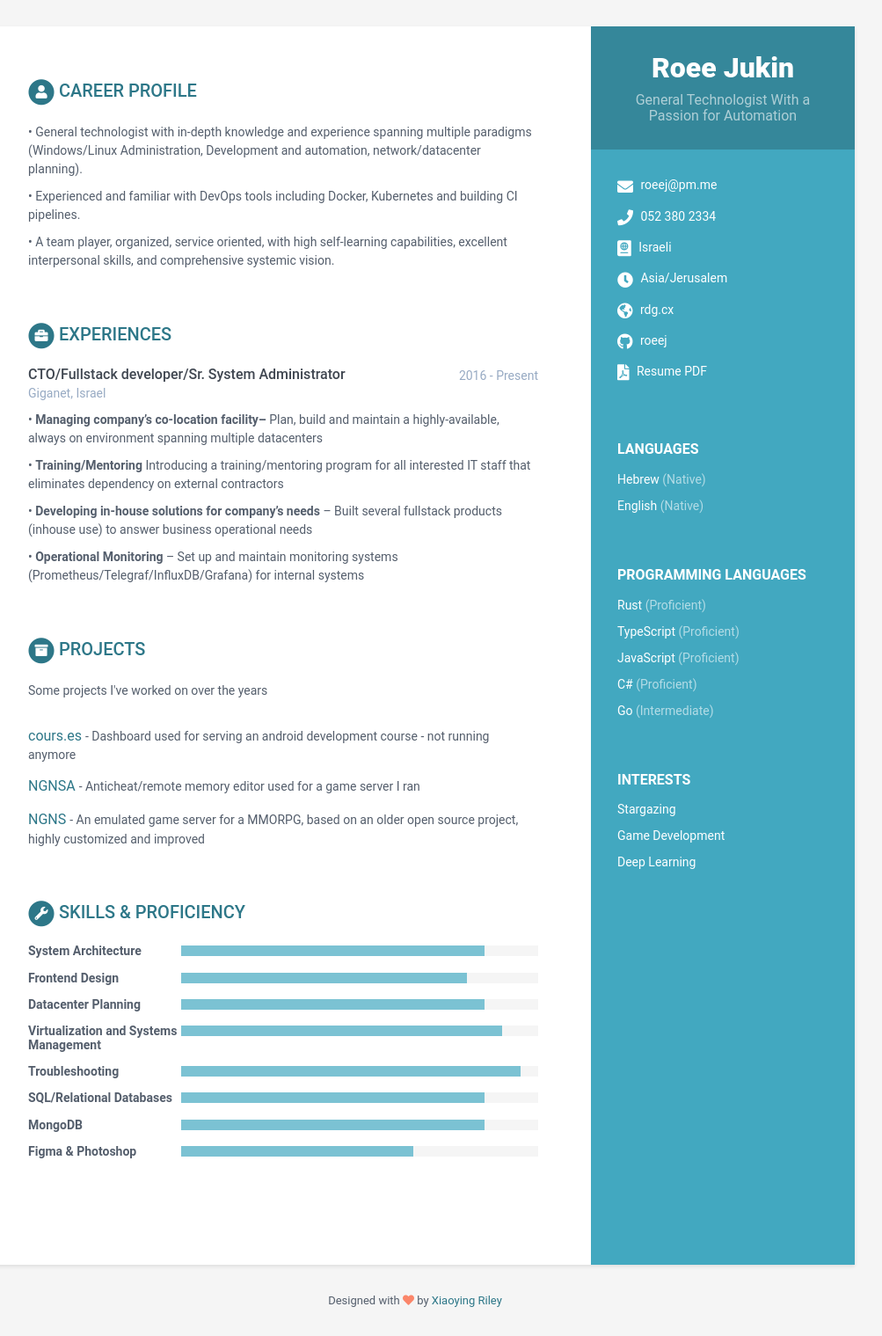
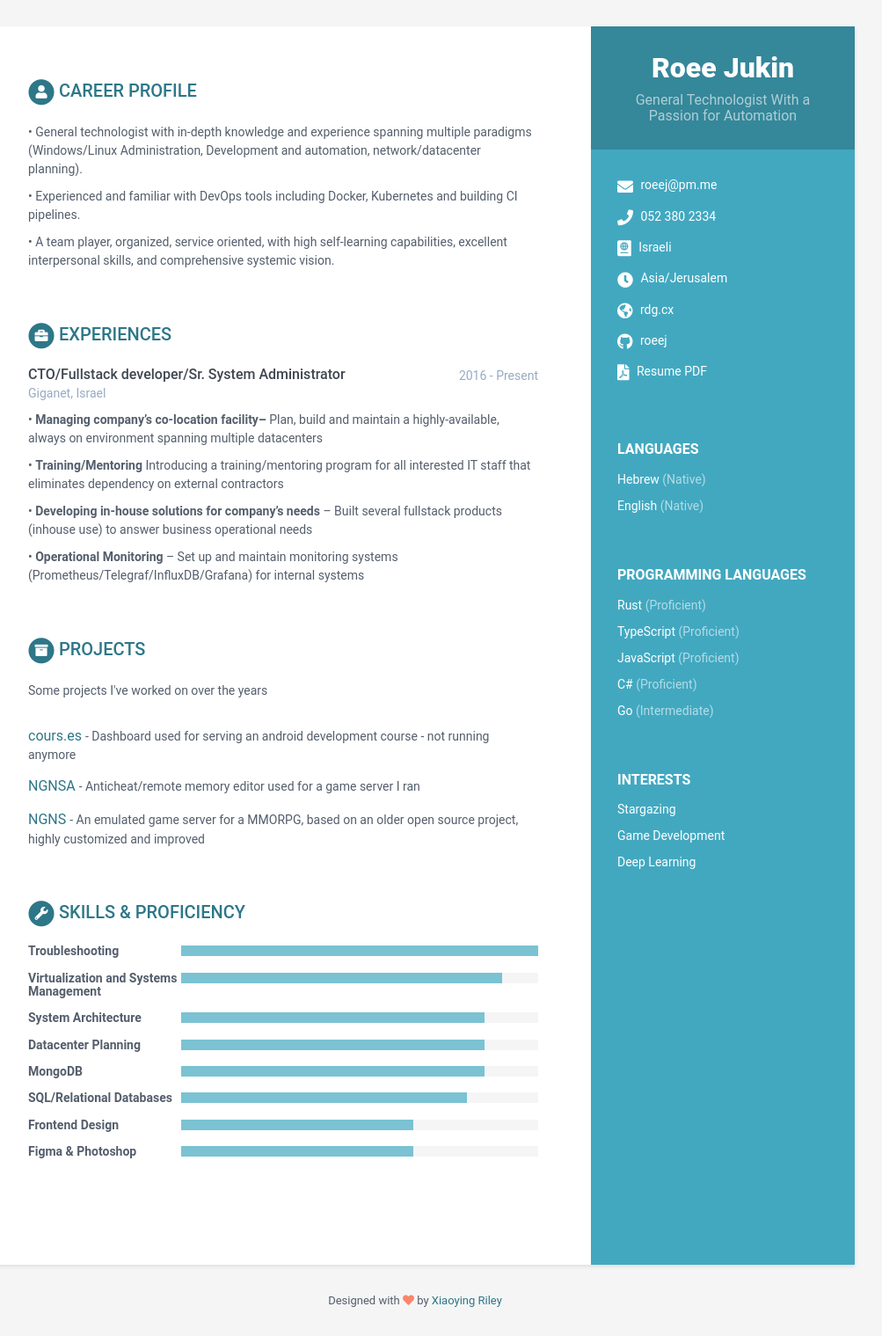
Before and after one commit to Omri-Jukin/cv, a Jekyll site: the page built from index.html, in a window 1280 px wide. Shown: the whole page at 88% size, without its empty margins (168-1171 px from the left). Built offline with Jekyll 4.4.1, drawn with Linux system fonts in a browser that asks for light colours; part of the change alters nothing that is shown.

Commit message:
rescaled skills

```diff
--- a/_data/data.yml
+++ b/_data/data.yml
@@ -119,20 +119,20 @@ skills:
     title: Skills &amp; Proficiency
 
     toolset:
+      - name: Troubleshooting
+        level: 100%
+      - name: Virtualization and Systems Management
+        level: 90%
       - name: System Architecture
         level: 85%
-      - name: Frontend Design
-        level: 80%
       - name: Datacenter Planning
-        level: 85%
-      - name: Virtualization and Systems Management
-        level: 90%
-      - name: Troubleshooting
-        level: 95%
-      - name: SQL/Relational Databases
         level: 85%
       - name: MongoDB
         level: 85%
+      - name: SQL/Relational Databases
+        level: 80%
+      - name: Frontend Design
+        level: 65%
       - name: Figma & Photoshop
         level: 65%
 
```
